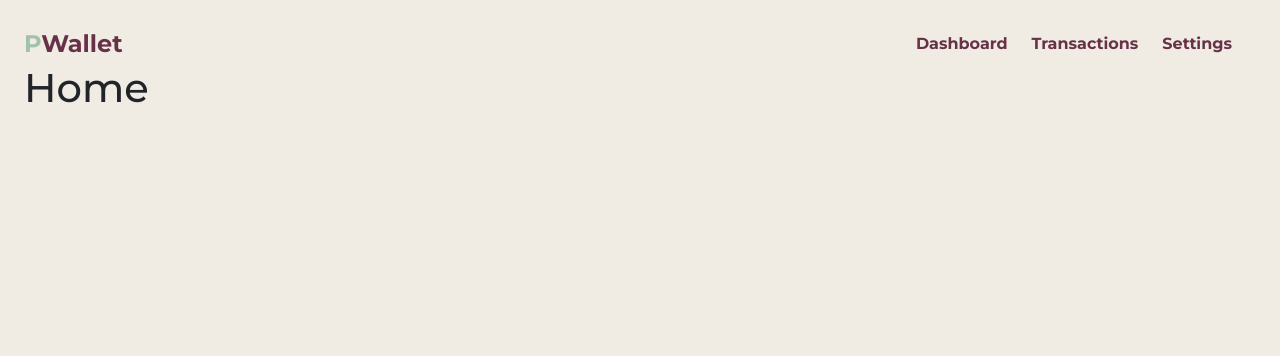
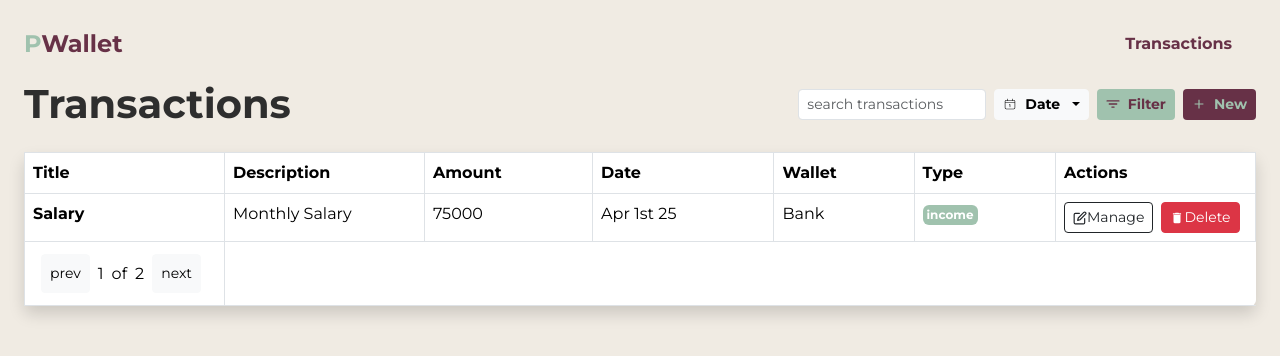
Before and after one commit to dennissammy77/pwallet, a React (Vite) app: page / in a window 1280 px wide. Shown: the top 356 px of the page. Built offline with nearby package versions, Linux system fonts and the light colour scheme.

Commit message:
links deliverables adjustments

```diff
--- a/src/App.jsx
+++ b/src/App.jsx
@@ -10,10 +10,8 @@ function App() {
     <div className="p-4">
       <Header />
       <Routes>
-        <Route path="/" element={<Home />} />
-        <Route path="/transactions" element={<Transactions />} />
-        {/* <Route path="/expenses" element={<Expenses />} /> */}
-        {/* <Route path="/expenses" element={<Settings />} /> */}
+        <Route path="/" element={<Transactions />} />
+        {/* <Route path="/transactions" element={<Transactions />} /> */}
       </Routes>
     </div>
   )
--- a/src/components/Header.jsx
+++ b/src/components/Header.jsx
@@ -3,11 +3,11 @@ import React from 'react'
 function Header() {
   return (
     <div className='d-flex flex-column flex-md-row justify-content-between align-items-center overflow-sm-hidden'>
-      <h1 className='custom-color-primary fw-bold text-xl'><span className='custom-color-secondary'>P</span>Wallet</h1>
+      <a href='/'><h1 className='custom-color-primary fw-bold text-xl'><span className='custom-color-secondary'>P</span>Wallet</h1></a>
       <div className='d-flex flex-row gap-4 align-items-center p-2 px-4'>
-        <a href="Dashboard" className='custom-color-primary fw-bold'>Dashboard</a>
+        {/* <a href="Dashboard" className='custom-color-primary fw-bold'>Dashboard</a> */}
         <a href="Transactions" className='custom-color-primary fw-bold'>Transactions</a>
-        <a href="Settings" className='custom-color-primary fw-bold'>Settings</a>
+        {/* <a href="Settings" className='custom-color-primary fw-bold'>Settings</a> */}
       </div>
     </div>
   )
```
